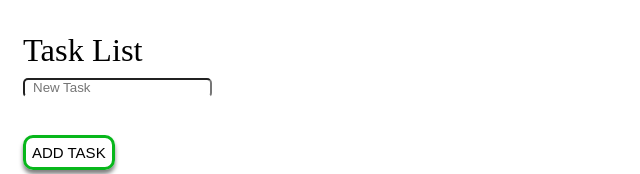
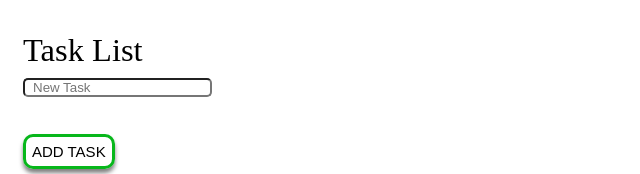
Before and after one commit to PatrickBoyn/TaskList, a plain HTML site: page index.html in a window 1280 px wide. Shown: the top 174 px of the page, without its empty margins (0-640 px from the left). Drawn offline with Linux system fonts and the light colour scheme.

Commit message:
Removed the transparent border.

```diff
--- a/style.css
+++ b/style.css
@@ -24,13 +24,13 @@ body {
 
 #task {
   border-radius: 5px;
-  border-bottom: 3px solid transparent;
   padding-left: 0.8rem;
 }
 .task__label {
   font-size: 1.6rem;
   display: block;
 }
+/* Hides the label */
 #task:placeholder-shown + .task__label {
   overflow: 0;
   visibility: hidden;
```
